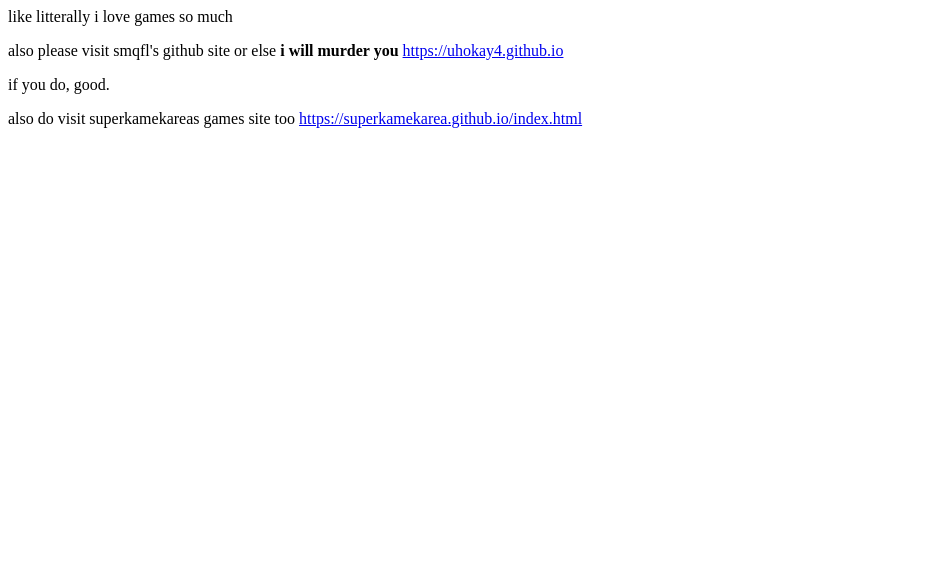
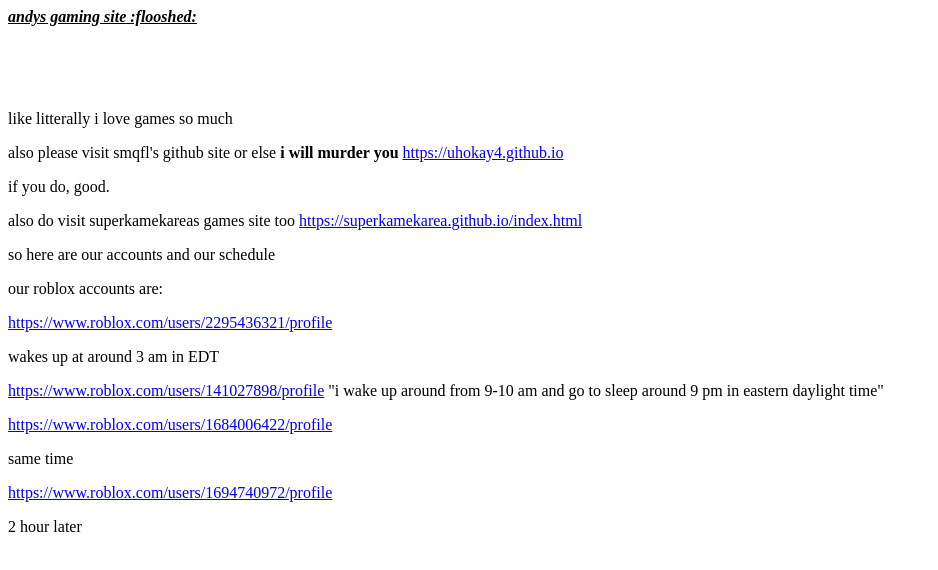
Before and after one commit to andythebasics/genericandysite, a plain HTML site: page index.html in a window 1280 px wide. Shown: the whole page, without its empty margins (0-938 px from the left). Drawn offline with Linux system fonts and the light colour scheme.

Commit message:
Update index.html

```diff
--- a/index.html
+++ b/index.html
@@ -1,4 +1,17 @@
+<p><span style="text-decoration: underline;"><em><strong>andys gaming site :flooshed:</strong></em></span></p>
+<p>&nbsp;</p>
+<p style="text-align: left;">&nbsp;</p>
 <p>like litterally i love games so much</p>
 <p>also please visit smqfl's github site or else&nbsp;<strong>i will murder you</strong> <a href="https://uhokay4.github.io">https://uhokay4.github.io</a></p>
 <p>if you do, good.</p>
 <p>also do visit superkamekareas games site too <a href="https://superkamekarea.github.io/index.html">https://superkamekarea.github.io/index.html</a></p>
+<p>so here are our accounts and our schedule</p>
+<p>our roblox accounts are:</p>
+<p><a href="https://www.roblox.com/users/2295436321/profile">https://www.roblox.com/users/2295436321/profile</a></p>
+<p>wakes up at around 3 am in EDT</p>
+<p><a href="https://www.roblox.com/users/141027898/profile">https://www.roblox.com/users/141027898/profile</a> "i wake up around from 9-10 am and go to sleep around 9 pm in eastern daylight time"</p>
+<p><a href="https://www.roblox.com/users/1684006422/profile">https://www.roblox.com/users/1684006422/profile</a></p>
+<p>same time</p>
+<p><a href="https://www.roblox.com/users/1694740972/profile">https://www.roblox.com/users/1694740972/profile</a></p>
+<p>2 hour later</p>
+<p>&nbsp;</p>
```
